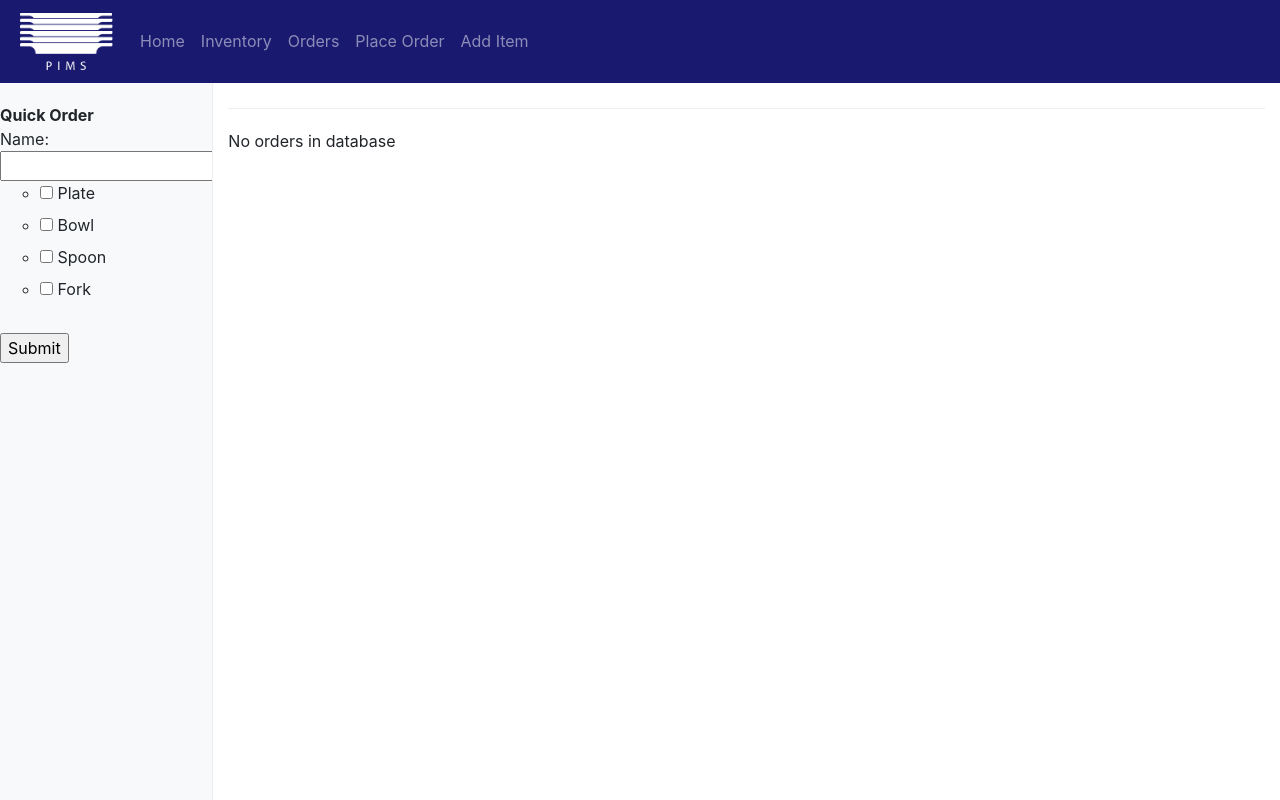
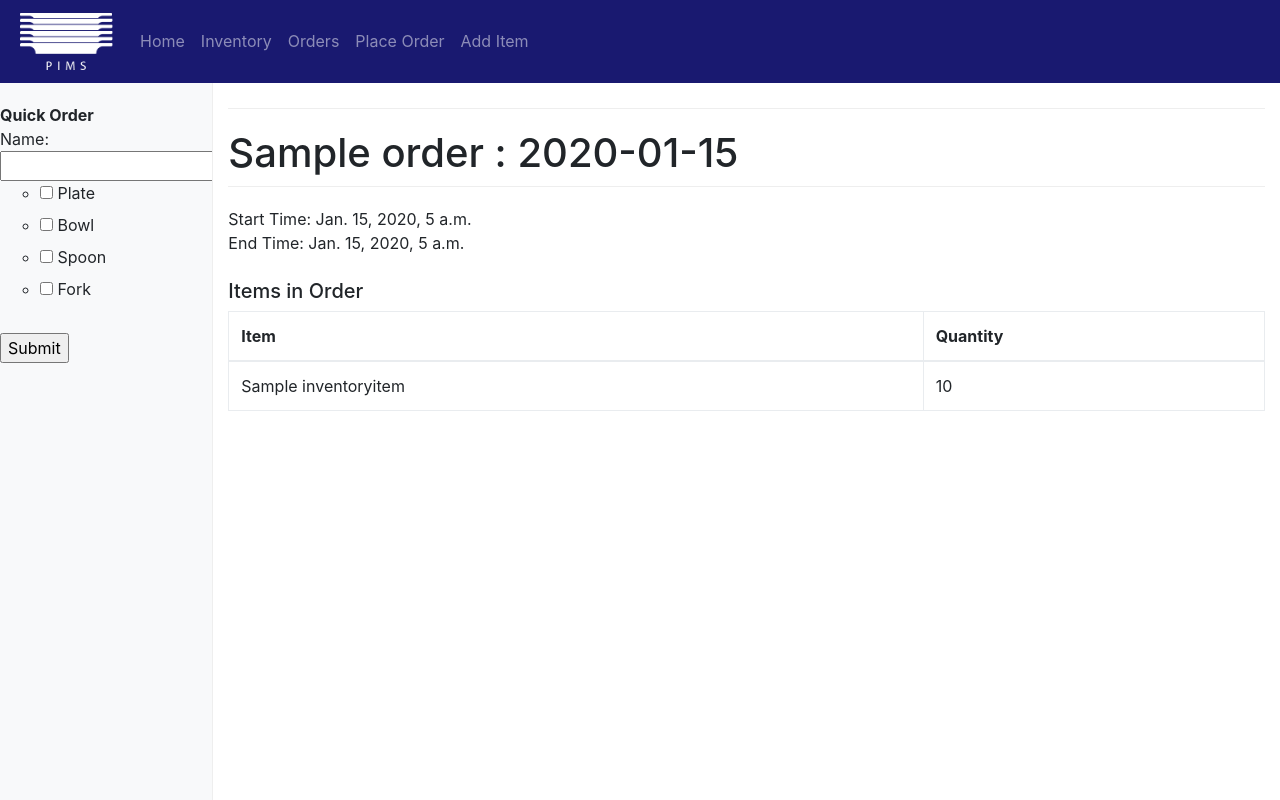
Before and after one commit to AidonLebar/Plate-Inventory-Management-System, a Django app: page /order/1/ in a window 1280 px wide. Run offline with Django 3.2, Linux system fonts and the light colour scheme; tables that the repository leaves empty hold one stand-in row (values such as "Sample post"); some libraries are stand-ins or nearby versions.

Commit message:
Added a basic order detail page with start, end and a table of borrowed items

```diff
--- a/inventory/templates/inventory/orderDetail.html
+++ b/inventory/templates/inventory/orderDetail.html
@@ -1,35 +1,28 @@
 {% extends 'inventory/base.html' %}
 {% block content %}
 
+<h1>{{ order }}</h1>
+Start Time: {{ order.start_time }} <br>
+End Time: {{ order.end_time }} <br>
 
-{% if order_list %}
-
-	<u1>
-		{% for order in order_list %}
-		{% endfor %}
-	</u1>
-	<table style="width:100%">
+<br>
+<table class="table table-bordered">
+	<h5>Items in Order</h5>
+  <thead>
 	<tr>
-	    	<th>Borrower</th>
-	    	<th>Start Time</th>
-	    	<th>End Time</th>
-	    	<th>Order Created</th>
-	    	<th>Order Last Modified</th>
+	  <th>Item</th>
+	  <th>Quantity</th>
 	</tr>
-	  	{% for order in order_list %}
+  </thead>
+  <tbody>
+			{% for orderitem in order.orderitem_set.all %}
 			<tr>
-	    	<td>{{ order.borrower_name }}</td>
-	    	<td>{{ order.start_time }}</td>
-	    	<td>{{ order.end_time }}</td>
-	    	<td>{{ order.order_created }}</td>
-	    	<td>{{ order.order_last_modified }}</td>
+				<td>{{ orderitem.item }}</td>
+				<td>{{ orderitem.quantity_borrowed }}</td>
 			</tr>
 			{% endfor %}
-
+  </tbody>
 </table>
-
-{% else %}
-	<p>No orders in database</p>
-{% endif %}
+<br>
 
 {% endblock %}
```
Lines whose indentation alone changed are shown as unchanged.
